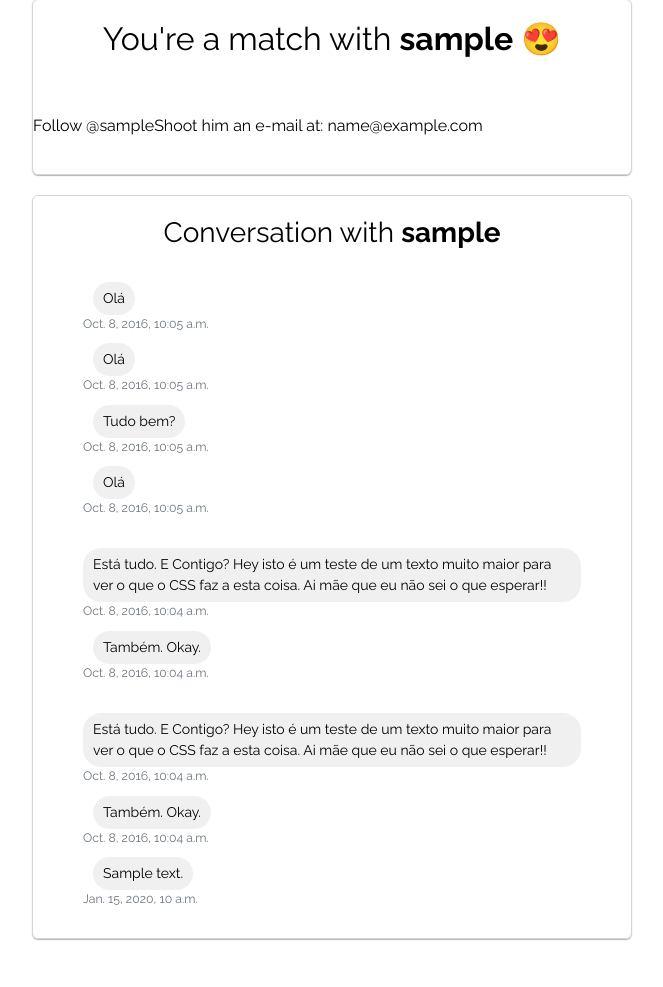
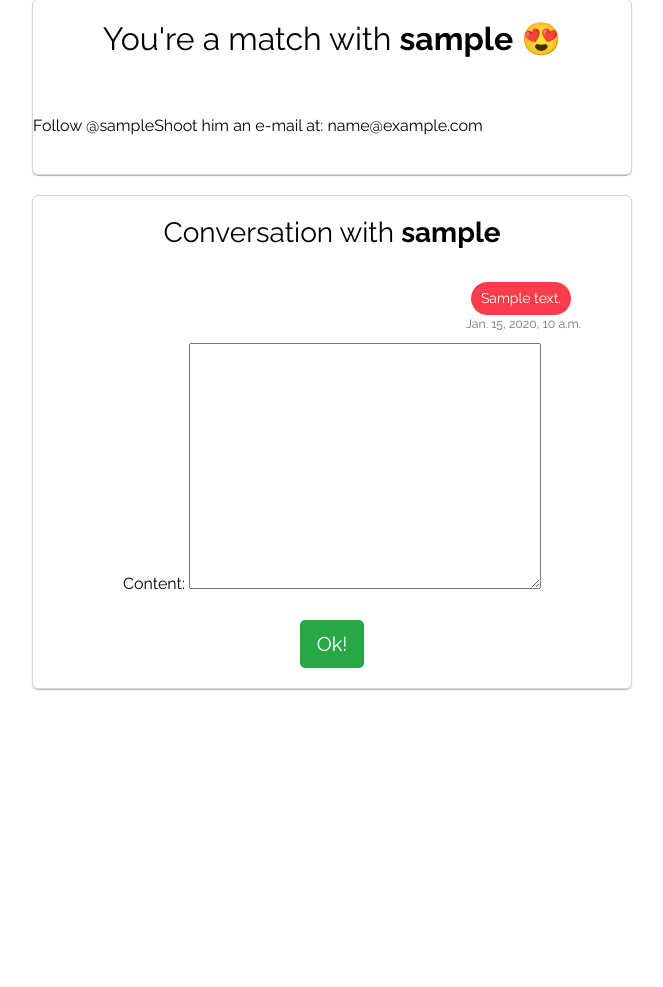
Before and after one commit to friendswithbenegits/fwbg, a Django app: page /users/match/1/ in a window 1280 px wide. Shown: the part 107-1094 px from the top of the page, without its empty margins (308-971 px from the left). After the commit the page ends 797 px from the top, so only its background shows below. Run offline with Django 3.2, Linux system fonts and the light colour scheme; a user stored in the database is signed in; tables that the repository leaves empty hold one stand-in row (values such as "Sample post"); some libraries are stand-ins or nearby versions.

Commit message:
Fixed bug with chat

```diff
--- a/devtinder/templates/users/user_match_detail.html
+++ b/devtinder/templates/users/user_match_detail.html
@@ -5,35 +5,44 @@
 
 {% with github=object.get_github_account %}
     <div class="pm-container center-form-container">
-        <h2>You're a match with <strong>{{ from_user.username }}</strong> 😍</h2>
+        <h2>You're a match with <strong>{{ to_user.username }}</strong> 😍</h2>
+        <img src="{{ from_user.avatar_url }}" class="matchpic img-fluid img-circle">
         <img src="{{ to_user.avatar_url }}" class="matchpic img-fluid img-circle">
-        <img src="{{ from_user.avatar_url }}" class="matchpic img-fluid img-circle">
         <br><br>
         <div class="row">
-            <p><a class="github-button" href="https://github.com/{{ from_user.username }}" data-style="mega" aria-label="Follow @{{ from_user.username }} on GitHub">Follow @{{ from_user.username }}</a></p>
-            {# <p><a href="https://github.com/new">Create a new repository on GitHub, to start a project with {{ from_user.username }}!</a></p> #}
-            {% if from_user.email %}<p>Shoot him an e-mail at: <a href="maito:{{ from_user.email }}">{{ from_user.email }}</a></p>{% endif %}
+            <p><a class="github-button" href="https://github.com/{{ to_user.username }}" data-style="mega" aria-label="Follow @{{ to_user.username }} on GitHub">Follow @{{ to_user.username }}</a></p>
+            {# <p><a href="https://github.com/new">Create a new repository on GitHub, to start a project with {{ to_user.username }}!</a></p> #}
+            {% if to_user.email %}<p>Shoot him an e-mail at: <a href="maito:{{ to_user.email }}">{{ to_user.email }}</a></p>{% endif %}
         </div>
     </div>
 
     <div class="pm-container center-form-container" style="margin-top:20px; padding: 20px 50px;">
-        <h3>Conversation with <strong>{{ from_user.username }}</strong></h3><br>
+        <h3>Conversation with <strong>{{ to_user.username }}</strong></h3><br>
         {% for message in msgs %}
             {% if message.from_user == request.user %}
+            <!--My messages -->
+            <div class="pull-right match-message from">
+                <div class="match-message-pic pull-right from"><img src="{{ message.from_user.avatar_url }}" class="img-fluid img-circle from" /></div>
+                <div class="text-right match-mtext from">{{ message.content }}</div><br>
+                <small class="text-right text-muted">{{ message.creation_date }}</small>
+            </div>
+            {% else %}
+            <!--The other dude messages -->
             <div class="pull-left match-message">
                 <div class="match-message-pic"><img src="{{ message.from_user.avatar_url }}" class="img-fluid img-circle" /></div>
                 <div class="text-left match-mtext">{{ message.content }}</div><br>
                 <small class="text-left text-muted">{{ message.creation_date }}</small>
             </div>
-            {% else %}
-            <div class="pull-right match-message from">
-                <div class="match-message-pic pull-right from"><img src="{{ message.from_user.avatar_url }}" class="img-fluid img-circle from" /></div>
-                <div class="text-right match-mtext from">{{ message.content }}</div><br>
-                <small class="text-right text-muted">{{ message.creation_date }}</small>
-            </div>
             {% endif %}
             <div style="clear: both;"></div>
         {% endfor %}
+
+        <div>
+            <form action="." method="post" class="msg-form">
+                {{ form.as_p }}
+                <input type="button" class="btn-send-messsage btn btn-success btn-lg" value="Ok!" />
+            </form>
+        </div>
     </div>
 {% endwith %}
 {% endblock content %}
@@ -47,6 +56,15 @@ $(document).ready(function() {
     hljs.highlightBlock(block);
     hljs.lineNumbersBlock(block);
   });
+
+  $('input[type="button"].btn-send-messsage').on('click', function(e){
+        var form = $('form.msg-form');
+        form.find('#id_match').val("{{ match.id }}");
+        form.find('#id_from_user').val("{{ from_user.id }}");
+        form.submit();
+  });
+
+
 });
 </script>
 {% endblock %}
--- a/devtinder/users/forms.py
+++ b/devtinder/users/forms.py
@@ -1,6 +1,8 @@
 # -*- coding: utf-8 -*-
 from __future__ import unicode_literals, absolute_import
 from django import forms
+
+from .models import User, UserMatch, Message
 
 class RepoUrlInputFrom(forms.Form):
     url = forms.URLField()
@@ -13,8 +15,8 @@ class RepoUrlInputFrom(forms.Form):
 
 
 class MessageInputForm(forms.Form):
-    content = forms.TextInput()
-    to_user = forms.CharField(widget=forms.HiddenInput())
+    content = forms.CharField(widget=forms.Textarea)
+    from_user = forms.CharField(widget=forms.HiddenInput())
     match = forms.CharField(widget=forms.HiddenInput())
 
     def clean_content(self):
@@ -23,20 +25,19 @@ class MessageInputForm(forms.Form):
             raise forms.ValidationError("Ooohh, that is not a valid message.")
         return content
 
-    def clean_to_user(self):
-        username = self.cleaned_data['to_user']
+    def clean_from_user(self):
+        username_id = self.cleaned_data['from_user']
         try:
-            User.objects.get(username=username)
+            User.objects.get(id=username_id)
         except Exception, e:
             raise forms.ValidationError("User {} does not exist.".format(
-                username))
-        return username
+                username_id))
+        return username_id
 
     def execute(self, from_user, to_user, content, match_id):
         """"""
-        from_user = User.objects.get(username=from_user)
-        to_user = User.objects.get(username=to_user)
+        from_user = User.objects.get(id=from_user)
         match = UserMatch.objects.get(id=match_id)
-        msg = Message.create(to_user, from_user, content, match)
+        msg = Message.create(from_user, to_user, content, match)
         msg.save()
         return msg
--- a/devtinder/users/models.py
+++ b/devtinder/users/models.py
@@ -273,8 +273,8 @@ class RepositorySnippet(models.Model):
         return rs
 
 class Message(models.Model):
+    from_user = models.ForeignKey(User, related_name="user_message_from_user")
     to_user = models.ForeignKey(User, related_name="user_message_to_user")
-    from_user = models.ForeignKey(User, related_name="user_message_from_user")
     timestamp = models.DateTimeField(default=timezone.now)
     content = models.TextField()
     match = models.ForeignKey(UserMatch)
@@ -285,8 +285,8 @@ class Message(models.Model):
                 self.timestamp, self.content)
 
     @classmethod
-    def create(cls, to_user, from_user, content, match):
-        msg = cls.objects.create(to_user=to_user, from_user=from_user, content=content, match=match)
+    def create(cls, from_user, to_user, content, match):
+        msg = cls.objects.create(from_user=from_user, to_user=to_user, content=content, match=match)
         msg.save()
 
         return msg
--- a/devtinder/users/views.py
+++ b/devtinder/users/views.py
@@ -9,7 +9,7 @@ from django.contrib.auth.mixins import LoginRequiredMixin
 from django.contrib import messages
 
 from .models import User, RepositorySnippet, UserMatch, Message
-from .forms import RepoUrlInputFrom
+from .forms import RepoUrlInputFrom, MessageInputForm
 from .services import get_data
 
 from datetime import datetime, timedelta
@@ -164,8 +164,10 @@ class UserMatchesView(LoginRequiredMixin, TemplateView):
         return ctx
 
 
-class UserMatchDetailView(LoginRequiredMixin, TemplateView):
+class UserMatchDetailView(LoginRequiredMixin, FormView):
+    form_class = MessageInputForm#
     template_name = "users/user_match_detail.html"
+    success_url = "."
 
     def dispatch(self, request, *args, **kwargs):
         self.user = self.request.user
@@ -173,41 +175,40 @@ class UserMatchDetailView(LoginRequiredMixin, TemplateView):
 
     def get_context_data(self, **kwargs):
         ctx = super(UserMatchDetailView, self).get_context_data(**kwargs)
-        match_id = kwargs.get("match_id")
-
+        match_id = self.kwargs.get("match_id")
         match = UserMatch.objects.get(id=match_id)
         match.mark_as_seen_by(self.user)
         match.save()
 
         ctx["match"] = match
-        ctx["to_user"] = self.user
-
+        ctx["from_user"] = self.user
         if match.user1 == self.user:
-            ctx["from_user"] = match.user2
+            ctx["to_user"] = match.user2
         elif match.user2 == self.user:
-            ctx["from_user"] = match.user1
+            ctx["to_user"] = match.user1
         else:
             raise ValueError("User {} does not belong to this UserMatch"
-                   "".format(self.user))
+                             "".format(self.user))
 
-        now = datetime.now()
-        ctx["msgs"] = [
-            {'from_user': ctx['from_user'], 'to_user': ctx['to_user'], 'creation_date': now - timedelta(seconds=10), "content": "Olá", },
-            {'from_user': ctx['from_user'], 'to_user': ctx['to_user'], 'creation_date': now - timedelta(seconds=10), "content": "Olá", },
-            {'from_user': ctx['to_user'], 'to_user': ctx['from_user'], 'creation_date': now - timedelta(seconds=50), "content": "Tudo bem?", },
-            {'from_user': ctx['from_user'], 'to_user': ctx['to_user'], 'creation_date': now - timedelta(seconds=10), "content": "Olá", },
-            {'from_user': ctx['to_user'], 'to_user': ctx['from_user'], 'creation_date': now - timedelta(seconds=70), "content": "Está tudo. E Contigo? Hey isto é um teste de um texto muito maior para ver o que o CSS faz a esta coisa. Ai mãe que eu não sei o que esperar!!", },
-            {'from_user': ctx['from_user'], 'to_user': ctx['to_user'], 'creation_date': now - timedelta(seconds=100), "content": "Também. Okay.", },
-            {'from_user': ctx['to_user'], 'to_user': ctx['from_user'], 'creation_date': now - timedelta(seconds=70), "content": "Está tudo. E Contigo? Hey isto é um teste de um texto muito maior para ver o que o CSS faz a esta coisa. Ai mãe que eu não sei o que esperar!!", },
-            {'from_user': ctx['from_user'], 'to_user': ctx['to_user'], 'creation_date': now - timedelta(seconds=100), "content": "Também. Okay.", },
-        ]
+        ctx["msgs"] = []
         msgs = Message.objects.filter(match=match)
         for msg in msgs:
             ctx["msgs"].append({
                 'from_user': msg.from_user,
                 'to_user': msg.to_user,
                 'creation_date': msg.timestamp,
-                "content": msg.content
+                'content': msg.content
             })
 
         return ctx
+
+    def form_invalid(self, form):
+        return super(UserMatchDetailView, self).form_invalid(form)
+
+    def form_valid(self, form):
+        content = form.cleaned_data['content']
+        from_user  = form.cleaned_data['from_user']
+        to_user = self.user
+        match_id = form.cleaned_data['match']
+        form.execute(from_user, to_user, content, match_id)
+        return super(UserMatchDetailView, self).form_valid(form)
```
